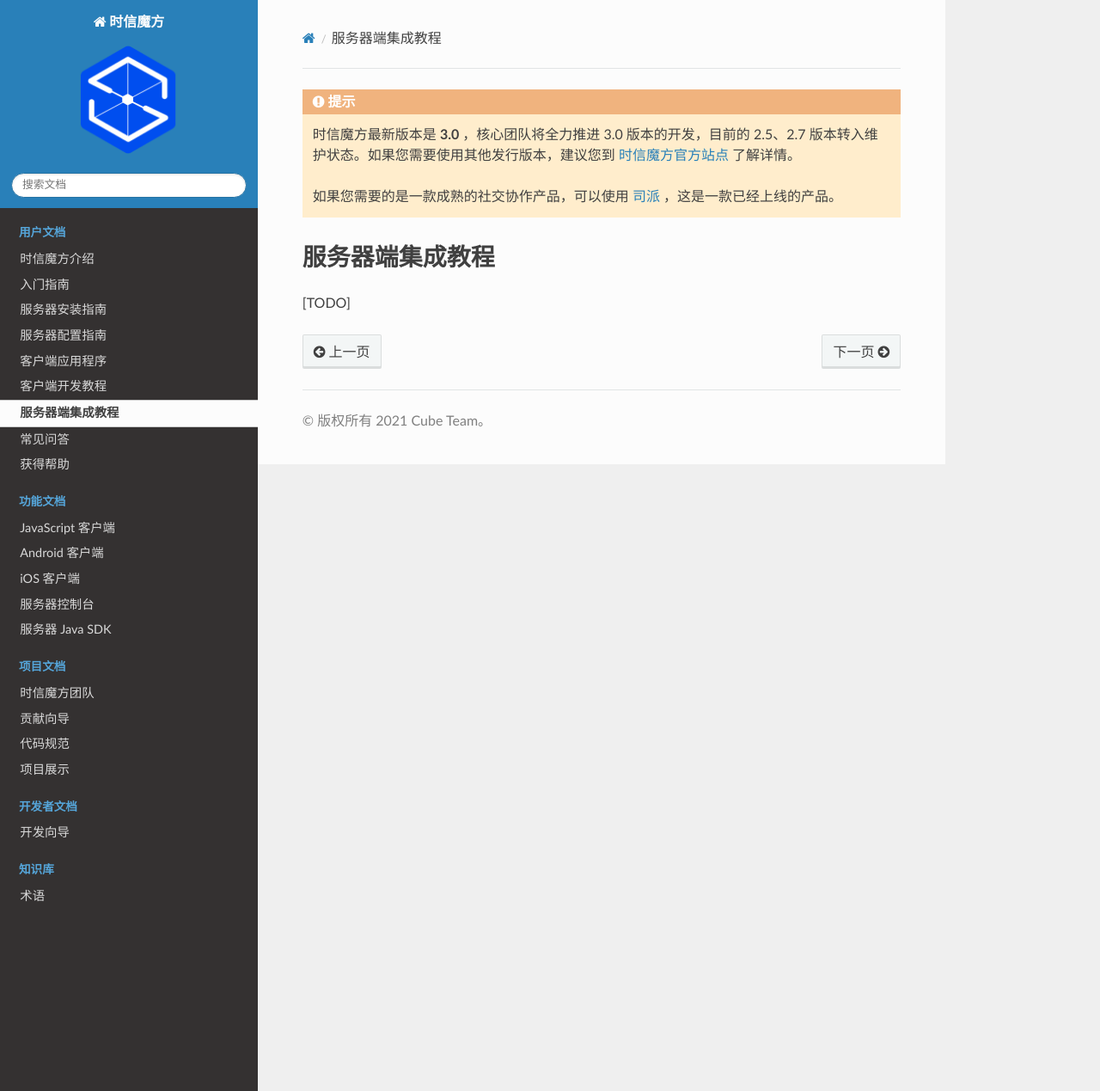
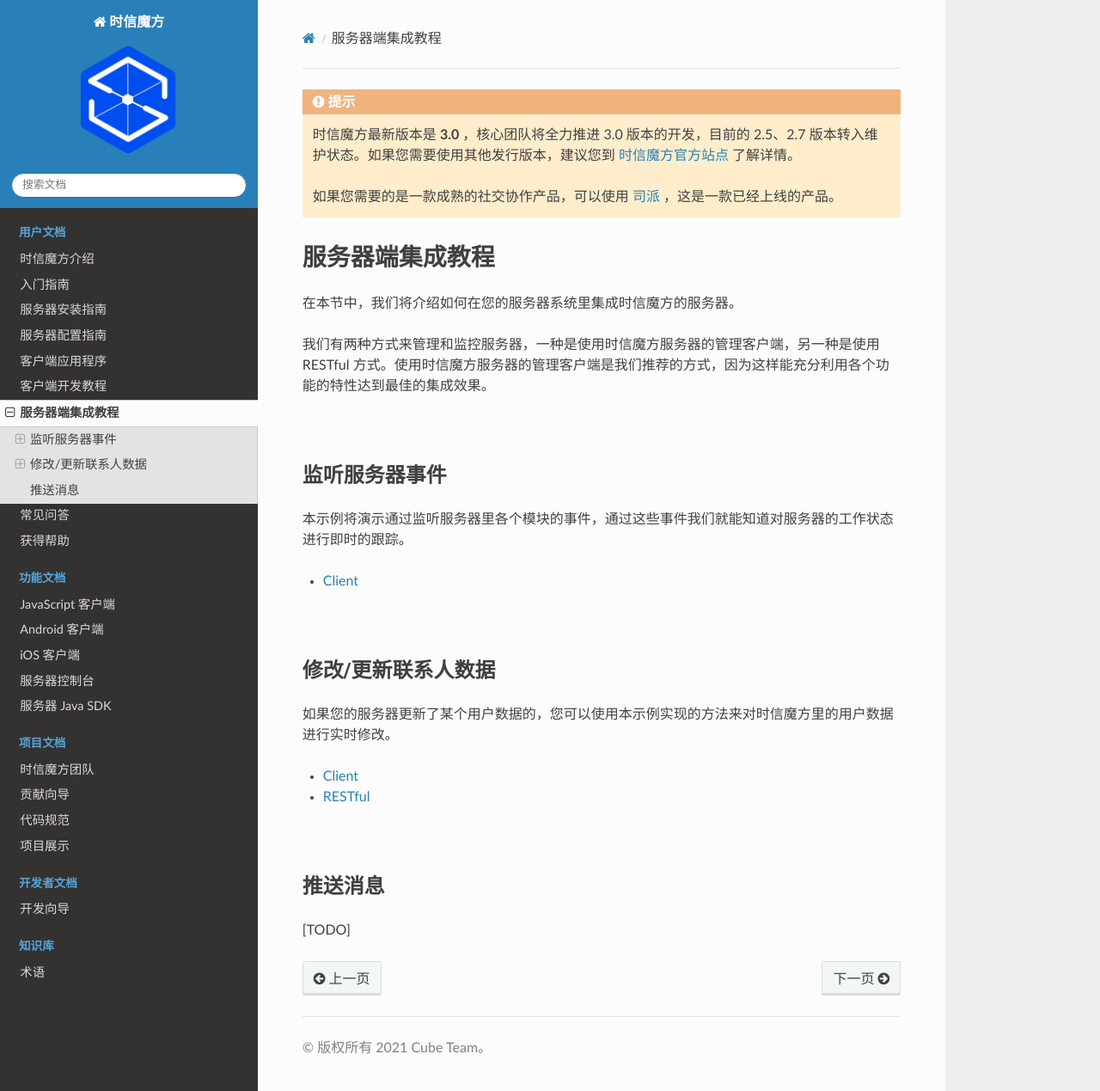
Before and after one commit to shixincube/cube-manual, a Sphinx documentation site: the page built from doc/source/user/server_tutorials.rst, in a window 1280 px wide and 1269 px high. Shown: the whole window at 86% size. Built offline with Sphinx 7.4.7 and the Read the Docs theme 2.0.0, drawn with Linux system fonts in a browser that asks for light colours.

Commit message:
Update doc

```diff
--- /dev/null
+++ b/doc/source/tutorials/server/client_listen_event.rst
@@ -0,0 +1,5 @@
+===============================
+Server client - 监听事件
+===============================
+
+[TODO]
--- /dev/null
+++ b/doc/source/tutorials/server/client_modify_contact.rst
@@ -0,0 +1,5 @@
+===============================
+Server client - 修改联系人数据
+===============================
+
+[TODO]
--- /dev/null
+++ b/doc/source/tutorials/server/rest_modify_contact.rst
@@ -0,0 +1,5 @@
+===============================
+Server RESTful - 修改联系人数据
+===============================
+
+[TODO]
--- a/doc/source/user/server_tutorials.rst
+++ b/doc/source/user/server_tutorials.rst
@@ -2,4 +2,38 @@
 服务器端集成教程
 ===============================
 
+在本节中，我们将介绍如何在您的服务器系统里集成时信魔方的服务器。
+
+我们有两种方式来管理和监控服务器，一种是使用时信魔方服务器的管理客户端，另一种是使用 RESTful 方式。使用时信魔方服务器的管理客户端是我们推荐的方式，因为这样能充分利用各个功能的特性达到最佳的集成效果。
+
+|
+
+监听服务器事件
+===============================
+
+本示例将演示通过监听服务器里各个模块的事件，通过这些事件我们就能知道对服务器的工作状态进行即时的跟踪。
+
+.. toctree::
+    :maxdepth: 1
+
+    Client </tutorials/server/client_listen_event>
+
+|
+
+修改/更新联系人数据
+===============================
+
+如果您的服务器更新了某个用户数据的，您可以使用本示例实现的方法来对时信魔方里的用户数据进行实时修改。
+
+.. toctree::
+    :maxdepth: 1
+
+    Client </tutorials/server/client_modify_contact>
+    RESTful </tutorials/server/rest_modify_contact>
+
+|
+
+推送消息
+===============================
+
 [TODO]
```
